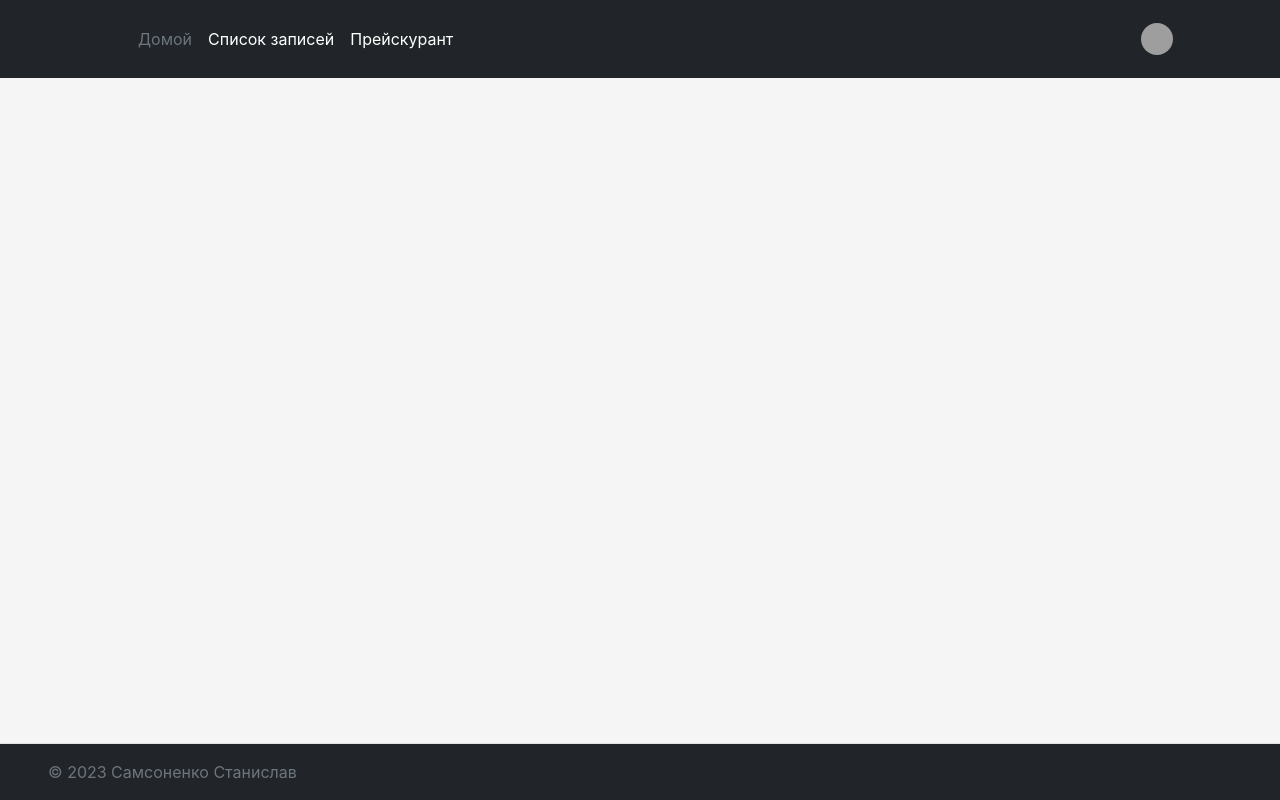
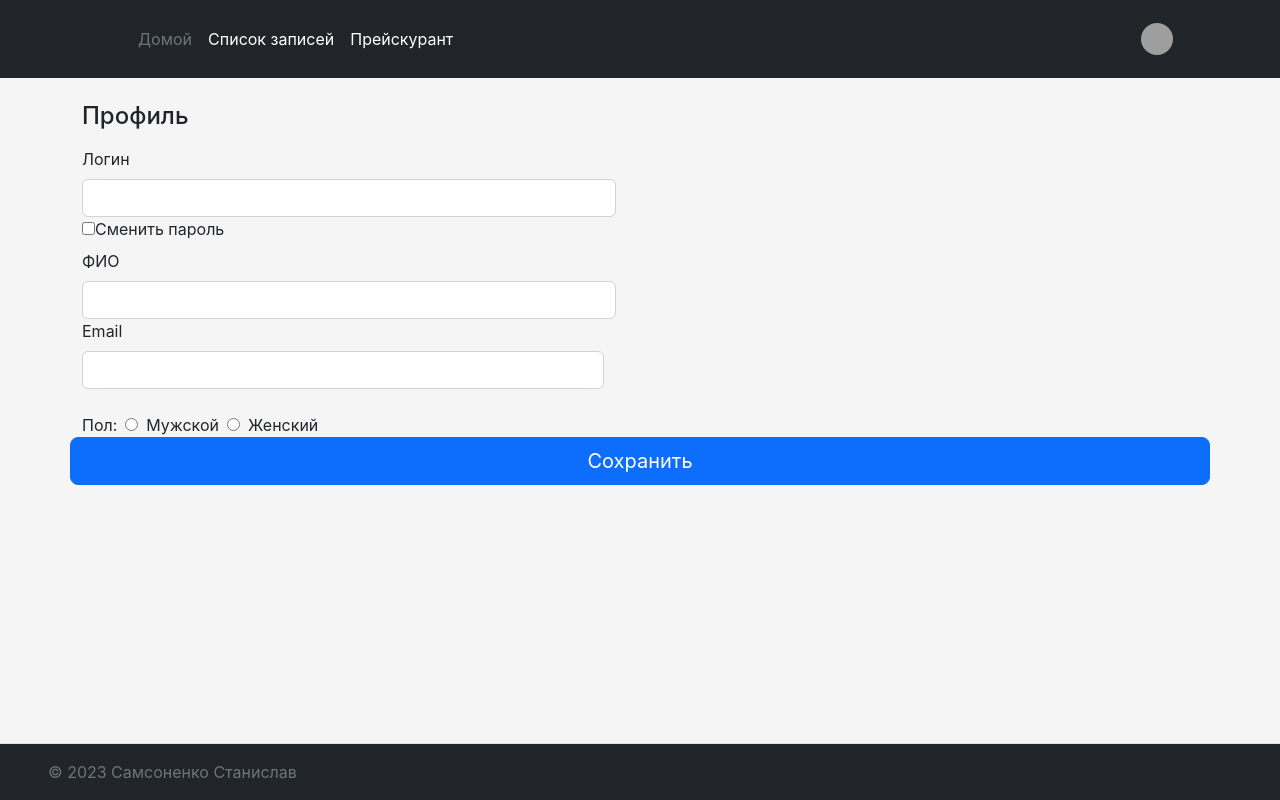
Before and after one commit to Samsonenko-Stanislav/Dental_clinic_coursework, a React (Create React App) app in the folder client/front-end/: page /user/me in a window 1280 px wide. Built offline with nearby package versions, Linux system fonts and the light colour scheme; no server answers; grey boxes are pictures that could not be loaded.

Commit message:
Added Profile

```diff
--- a/client/front-end/src/App.js
+++ b/client/front-end/src/App.js
@@ -32,7 +32,6 @@ const App = () => {
           <Routes>
             <Route path='/' element={<Home />} />
             <Route path='/login' element={<Login />} />
-            <Route path='/profile' element={<Profile />} />
             <Route path='/profile-edit' element={<EditProfile />} />
             <Route path='/price' element={<Price />} />
             <Route path='/sign-up' element={<SignUp />} />
@@ -47,6 +46,7 @@ const App = () => {
             <Route path='/good' element={<Goods />} />
             <Route path='/good/new' element={<GoodNew />} />
             <Route path='/good/edit/:id' element={<GoodEdit />} />
+            <Route path='/user/me' element={<Profile />} />
           </Routes>
         </div>
         <Footer />
--- a/client/front-end/src/pages/Profile.js
+++ b/client/front-end/src/pages/Profile.js
@@ -1,9 +1,171 @@
-import React from 'react';
+import React, { useState, useEffect } from 'react';
+import axios from 'axios';
 
 const Profile = () => {
+  const [user, setUser] = useState({});
+  const [message, setMessage] = useState('');
+  const [changePassword, setChangePassword] = useState(false);
+
+  useEffect(() => {
+    fetchUser();
+  }, []);
+
+  const fetchUser = async () => {
+    try {
+      const response = await axios.get('/user/me');
+      setUser(response.data);
+    } catch (error) {
+      console.log(error);
+    }
+  };
+
+  const handleSubmit = async (e) => {
+    e.preventDefault();
+    try {
+      const response = await axios.post('/user/me', user);
+      setMessage(response.data.message);
+    } catch (error) {
+      console.log(error);
+    }
+  };
+
+  const handleCheckboxChange = (e) => {
+    setChangePassword(e.target.checked);
+  };
+
+  const handleInputChange = (e) => {
+    setUser({
+      ...user,
+      [e.target.name]: e.target.value,
+    });
+  };
+
+  const togglePassword = () => {
+    setChangePassword(!changePassword);
+  };
+
+  const handleRemoveChangePassword = () => {
+    setUser({
+      ...user,
+      password: '',
+    });
+  };
+
   return (
     <div>
-
+      <h4 className='mb-3'>Профиль</h4>
+      {message && <div>{message}</div>}
+      <form onSubmit={handleSubmit}>
+        <div className='row'>
+          <div className='row col-12'>
+            <div className='col-6'>
+              <label htmlFor='username' className='form-label'>
+                Логин
+              </label>
+              <input
+                type='text'
+                name='username'
+                className='form-control'
+                id='username'
+                required
+                value={user.username || ''}
+                onChange={handleInputChange}
+              />
+            </div>
+          </div>
+          <div className='col-12'>
+            <input
+              type='checkbox'
+              name='changePassword'
+              id='changePassword'
+              checked={changePassword}
+              onChange={handleCheckboxChange}
+            />
+            <label htmlFor='changePassword' className='form-label'>
+              Сменить пароль
+            </label>
+            <div className='col-6' id='forChangePassword' style={{ display: changePassword ? 'block' : 'none' }}>
+              <label htmlFor='password' className='form-label'>
+                Новый пароль
+              </label>
+              <input
+                type='password'
+                name='password'
+                id='password'
+                className='form-control'
+                value={user.password || ''}
+                onChange={handleInputChange}
+              />
+            </div>
+          </div>
+          <div className='row col-12'>
+            <div className='col-6'>
+              <label htmlFor='fullName' className='form-label'>
+                ФИО
+              </label>
+              <input
+                type='text'
+                name='fullName'
+                className='form-control'
+                id='fullName'
+                required
+                value={user.fullName || ''}
+                onChange={handleInputChange}
+              />
+            </div>
+          </div>
+          <div className='row'>
+            <div className='row col-12'>
+              <div className='col-6'>
+                <label htmlFor='email' className='form-label'>
+                  Email
+                </label>
+                <input
+                  type='text'
+                  name='email'
+                  className='form-control'
+                  id='email'
+                  value={user.email || ''}
+                  onChange={handleInputChange}
+                />
+              </div>
+            </div>
+          </div>
+          <div>
+            <br />
+            <a>Пол:</a>
+            <input
+              type='radio'
+              id='MALE'
+              name='gender'
+              value='MALE'
+              checked={user.gender === 'MALE'}
+              onChange={handleInputChange}
+              className='mx-2'
+            />
+            <label htmlFor='MALE'>Мужской</label>
+            <input
+              type='radio'
+              id='FEMALE'
+              name='gender'
+              value='FEMALE'
+              checked={user.gender === 'FEMALE'}
+              onChange={handleInputChange}
+              className='mx-2'
+            />
+            <label htmlFor='FEMALE'>Женский</label>
+          </div>
+          <button className='w-100 btn btn-primary btn-lg  my-' type='submit'>
+            Сохранить
+          </button>
+        </div>
+        <input type='hidden' name='userId' value={user.id || ''} />
+      </form>
+      {changePassword && (
+        <button className='btn btn-secondary my-4' onClick={handleRemoveChangePassword}>
+          Отменить смену пароля
+        </button>
+      )}
     </div>
   );
 };
```
